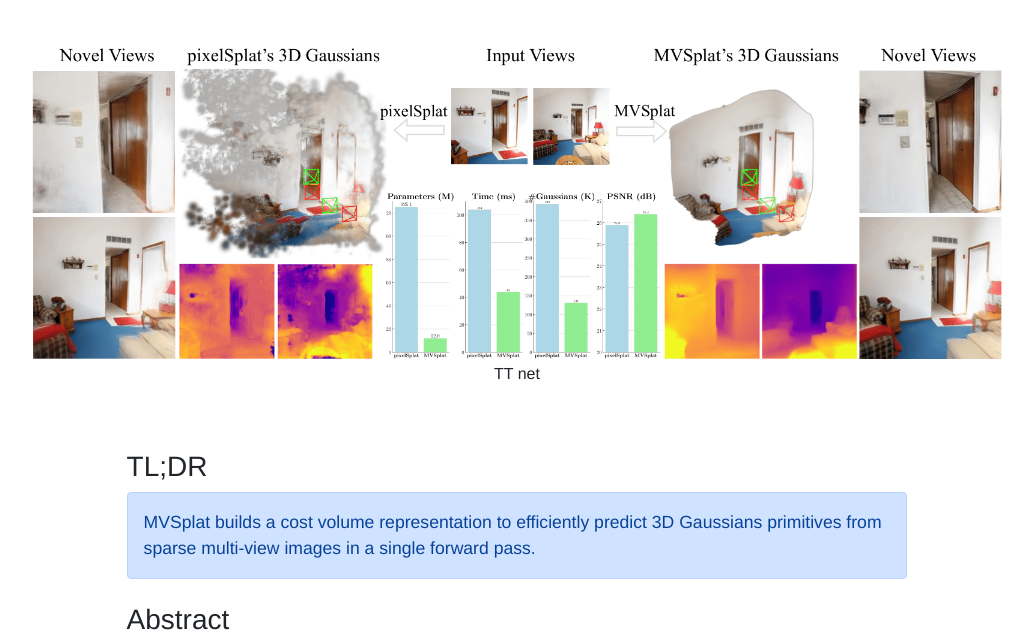
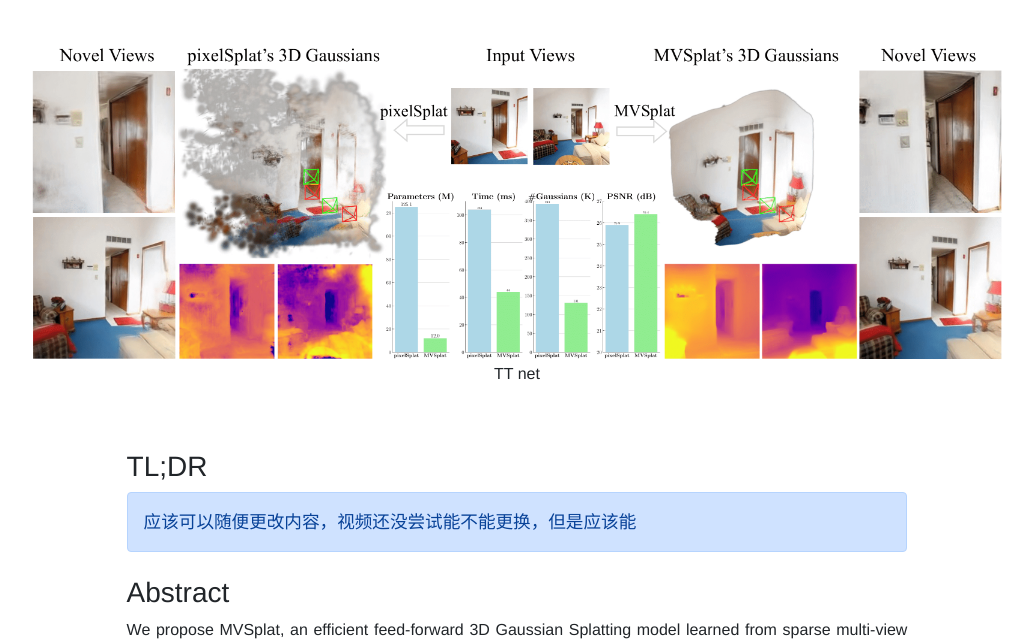
Before and after one commit to whitehat32/whitehat32.github.io, a plain HTML site: page index.html in a window 1280 px wide. Shown: the part 131-772 px from the top of the page, without its empty margins (123-1156 px from the left). Drawn offline with Linux system fonts and the light colour scheme.

Commit message:
Update index.html

```diff
--- a/index.html
+++ b/index.html
@@ -38,8 +38,7 @@
     <!-- TL;DR -->
     <h2>TL;DR</h2>
     <div class="alert alert-primary tldr mb-4">
-      MVSplat builds a cost volume representation to efficiently predict 3D Gaussians primitives from sparse
-      multi-view images in a single forward pass.
+      应该可以随便更改内容，视频还没尝试能不能更换，但是应该能
     </div>
 
     <!-- Abstract -->
```
